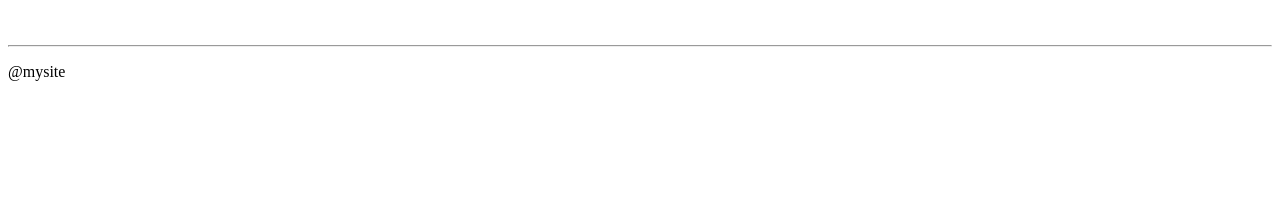
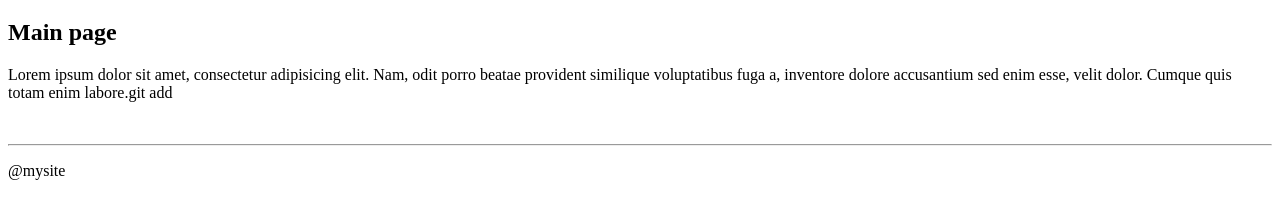
Before and after one commit to Aleksey223/Test_GitHub, a plain HTML site: page index.html in a window 1280 px wide. Shown: the part 151-370 px from the top of the page. Drawn offline with Linux system fonts and the light colour scheme.

Commit message:
main page comment

```diff
--- a/index.html
+++ b/index.html
@@ -20,6 +20,11 @@
         </header>
         <main>
             <h1>GIT HUB</h1>
+            <div>
+                <h2>Main page</h2>
+                <p>Lorem ipsum dolor sit amet, consectetur adipisicing elit. Nam, odit porro beatae provident similique voluptatibus fuga a, inventore dolore accusantium sed enim esse, velit dolor. Cumque quis totam enim labore.git add <div class=""></div></p>
+            </div>
+
 
         </main>
         <footer>
```
